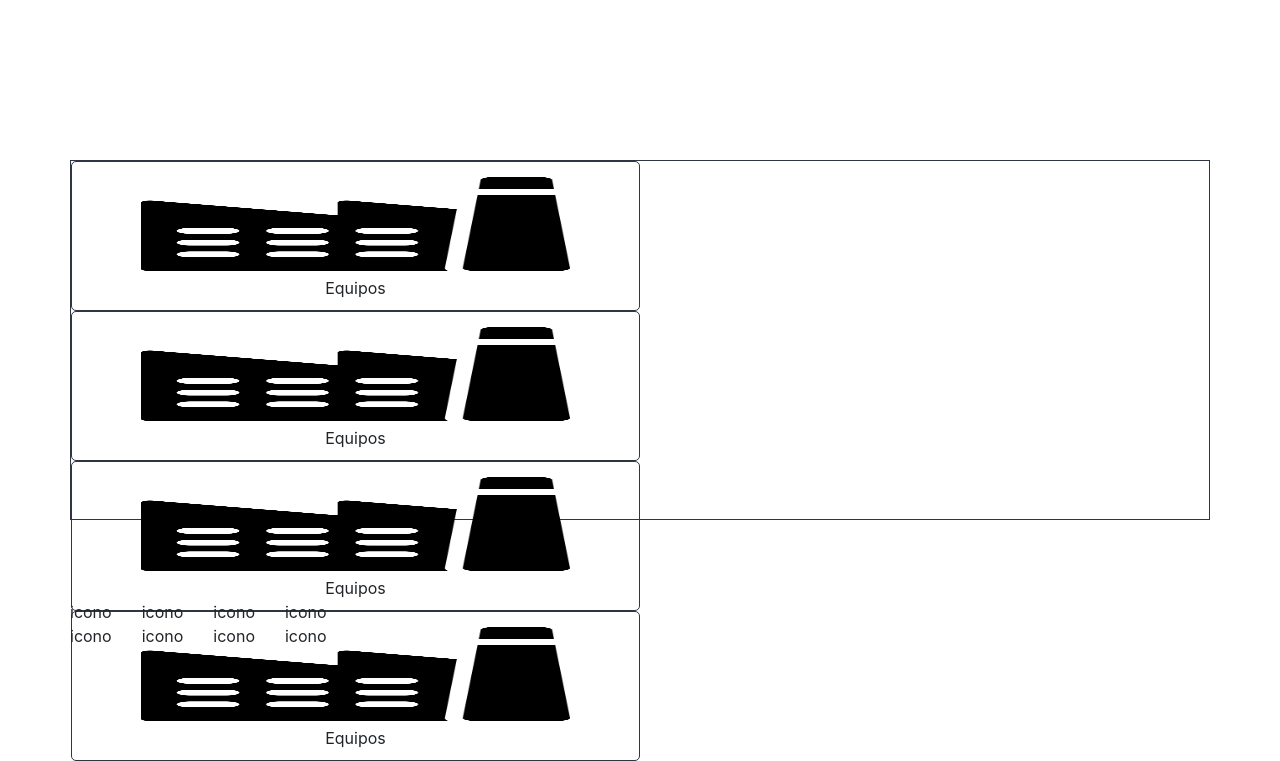
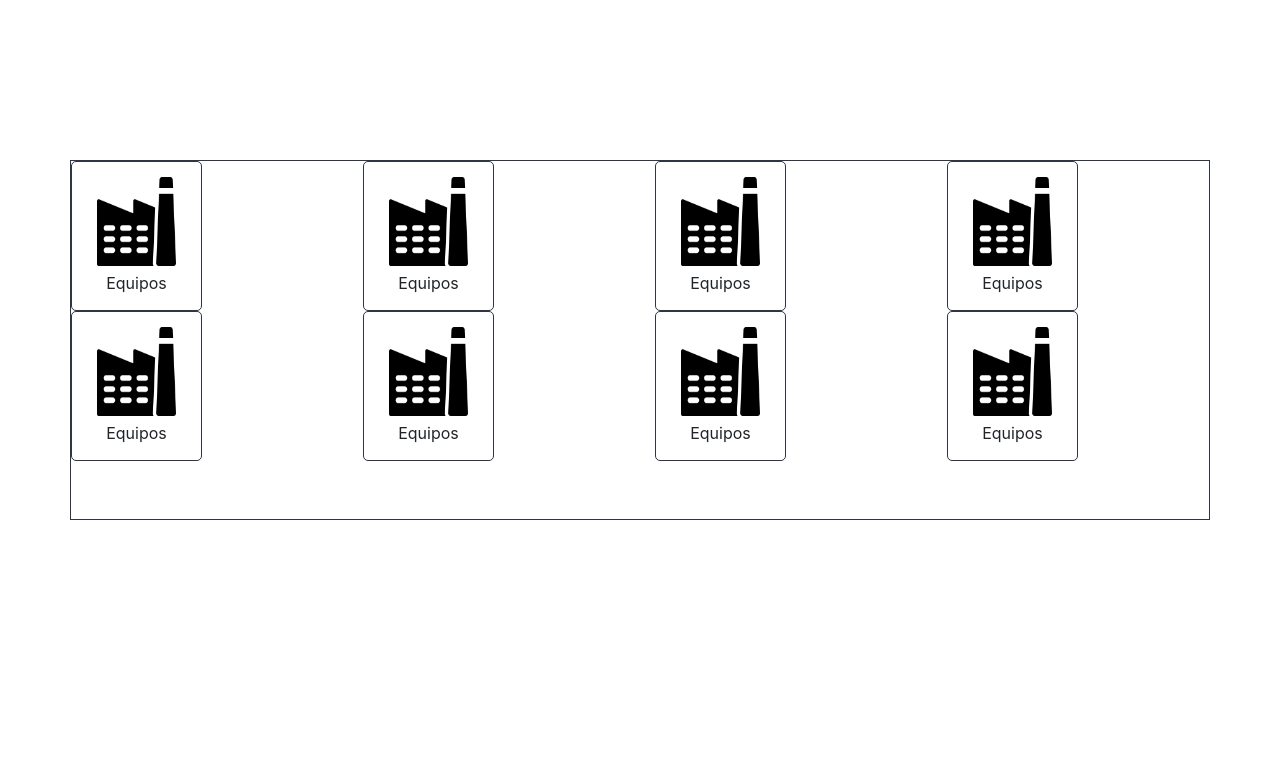
Before and after one commit to RubenDominguezTilve/DEUSTRONICS, a Django app: page / in a window 1280 px wide. Shown: the part 76-837 px from the top of the page. After the commit the page ends 596 px from the top, so only its background shows below. Run offline with Django 3.2, Linux system fonts and the light colour scheme; some libraries are stand-ins or nearby versions.

Commit message:
Grid en índex Volumen2: más volumen que nunca

```diff
--- a/app/templates/index.html
+++ b/app/templates/index.html
@@ -1,5 +1,5 @@
 {%extends 'base.html'%} {% block content%} {%load static %}
-
+<!--
 <div id="index-cards">
   <div class="index-card col-sm-6">
     {%load static %}
@@ -23,35 +23,67 @@
     <span>Equipos</span>
   </div>
 </div>
-
-<div>
+-->
+<div id="index-cards">
   <div class="content">
     <div class="row my-row">
       <div class="col my-col">
-        icono
+        <div class="index-card col-sm-6">
+          {%load static %}
+          <img src="{% static 'icons/company.png' %}" class="card-icon" alt="..." />
+          <span>Equipos</span>
+        </div>
       </div>
       <div class="col my-col">
-        icono
+        <div class="index-card col-sm-6">
+          {%load static %}
+          <img src="{% static 'icons/company.png' %}" class="card-icon" alt="..." />
+          <span>Equipos</span>
+        </div>
       </div>
       <div class="col my-col">
-        icono
+        <div class="index-card col-sm-6">
+          {%load static %}
+          <img src="{% static 'icons/company.png' %}" class="card-icon" alt="..." />
+          <span>Equipos</span>
+        </div>
       </div>
       <div class="col my-col">
-        icono
+        <div class="index-card col-sm-6">
+          {%load static %}
+          <img src="{% static 'icons/company.png' %}" class="card-icon" alt="..." />
+          <span>Equipos</span>
+        </div>
       </div>
     </div>
     <div class="row my-row">
       <div class="col my-col">
-        icono
+        <div class="index-card col-sm-6">
+          {%load static %}
+          <img src="{% static 'icons/company.png' %}" class="card-icon" alt="..." />
+          <span>Equipos</span>
+        </div>
       </div>
       <div class="col my-col">
-        icono
+        <div class="index-card col-sm-6">
+          {%load static %}
+          <img src="{% static 'icons/company.png' %}" class="card-icon" alt="..." />
+          <span>Equipos</span>
+        </div>
       </div>
       <div class="col my-col">
-        icono
+        <div class="index-card col-sm-6">
+          {%load static %}
+          <img src="{% static 'icons/company.png' %}" class="card-icon" alt="..." />
+          <span>Equipos</span>
+        </div>
       </div>
       <div class="col my-col">
-        icono
+        <div class="index-card col-sm-6">
+          {%load static %}
+          <img src="{% static 'icons/company.png' %}" class="card-icon" alt="..." />
+          <span>Equipos</span>
+        </div>
       </div>
     </div>
   </div>
```
